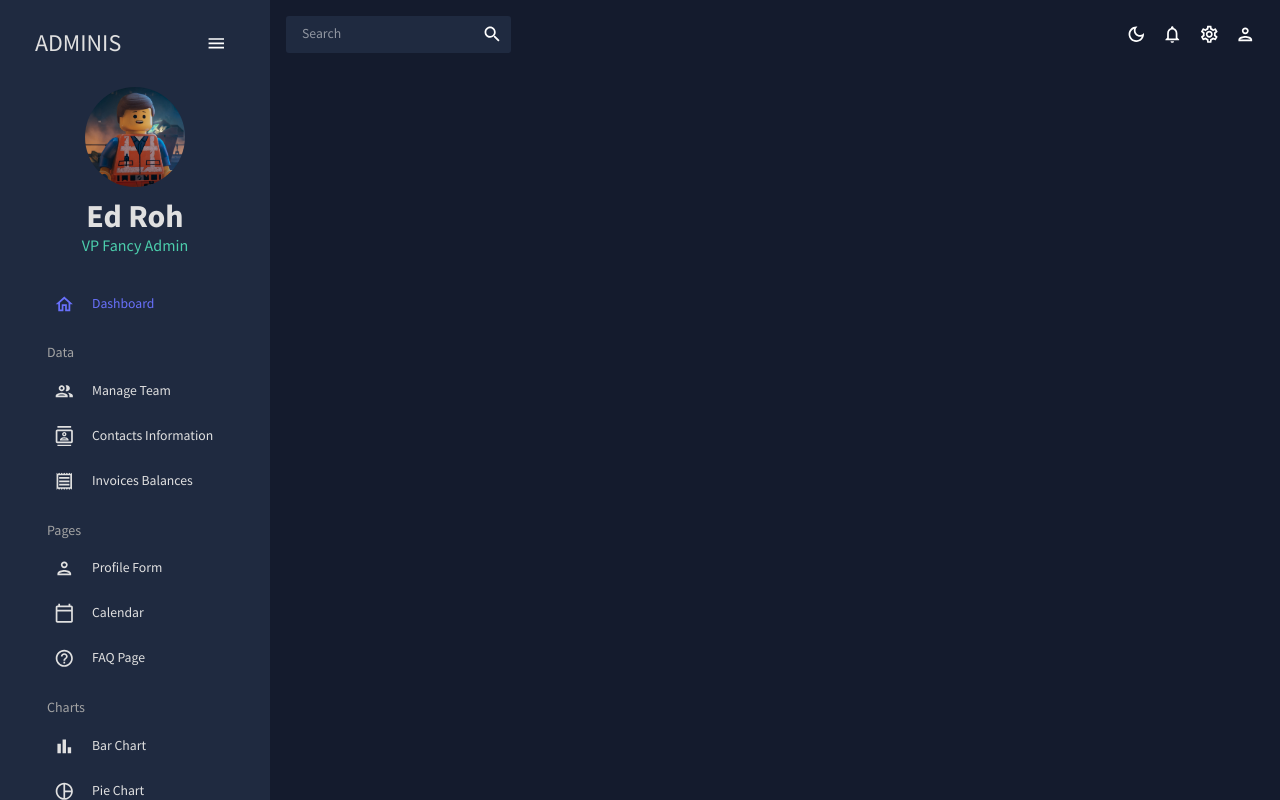
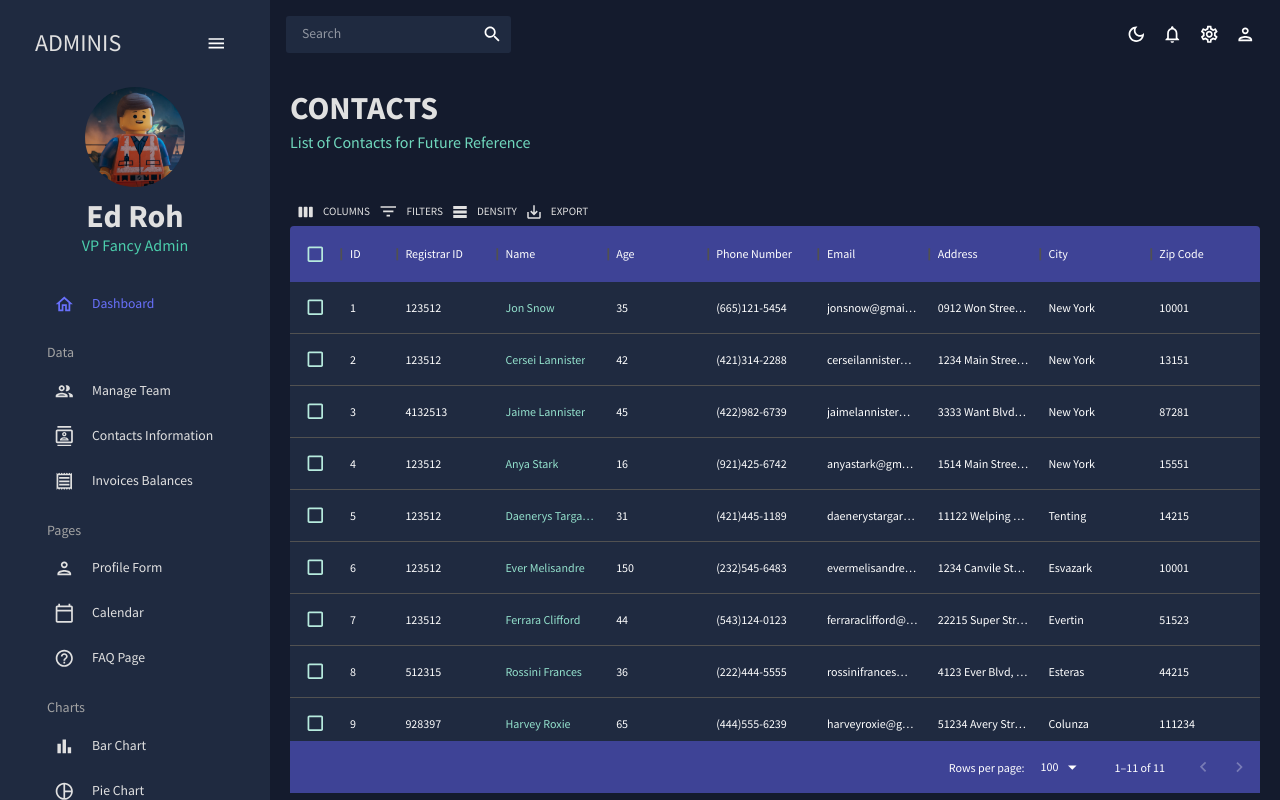
Before and after one commit to aaparcedo/dashboard, a React (Create React App) app: page /contacts in a window 1280 px wide. Built offline with nearby package versions, Linux system fonts and the light colour scheme; a web font is replaced by a local one.

Commit message:
Add Data Section

```diff
--- a/src/App.js
+++ b/src/App.js
@@ -4,9 +4,9 @@ import { Routes, Route } from "react-router-dom";
 import Topbar from "./scenes/global/Topbar";
 import Sidebar from "./scenes/global/Sidebar";
 import Dashboard from "./scenes/dashboard";
-// import Team from "./scenes/team";
-// import Invoices from "./scenes/invoices";
-// import Contacts from "./scenes/Contacts";
+import Team from "./scenes/team";
+import Invoices from "./scenes/invoices";
+import Contacts from "./scenes/Contacts";
 // import Bar from "./scenes/bar";
 // import Form from "./scenes/form";
 // import Line from "./scenes/line";
@@ -27,9 +27,9 @@ function App() {
             <Topbar />
             <Routes>
               <Route path="/" element={<Dashboard />} />
-              {/* <Route path="/team" element={<Team />} /> */}
-              {/* <Route path="/contacts" element={<Contacts />} /> */}
-              {/* <Route path="/invoices" element={<Invoices />} /> */}
+              <Route path="/team" element={<Team />} />
+              <Route path="/contacts" element={<Contacts />} />
+              <Route path="/invoices" element={<Invoices />} />
               {/* <Route path="/form" element={<Form />} /> */}
               {/* <Route path="/bar" element={<Bar />} /> */}
               {/* <Route path="/pie" element={<Pie />} /> */}
--- /dev/null
+++ b/src/scenes/Contacts/index.jsx
@@ -0,0 +1,104 @@
+import { Box } from "@mui/material";
+import { DataGrid, GridToolbar } from "@mui/x-data-grid";
+import { tokens } from "../../theme";
+import { mockDataContacts } from "../../data/mockData";
+import Header from "../../components/Header";
+import { useTheme } from "@mui/material";
+
+const Contacts = () => {
+  const theme = useTheme();
+  const colors = tokens(theme.palette.mode);
+
+  const columns = [
+    { field: "id", headerName: "ID", flex: 0.5 },
+    { field: "registrarId", headerName: "Registrar ID" },
+    {
+      field: "name",
+      headerName: "Name",
+      flex: 1,
+      cellClassName: "name-column--cell",
+    },
+    {
+      field: "age",
+      headerName: "Age",
+      type: "number",
+      headerAlign: "left",
+      align: "left",
+    },
+    {
+      field: "phone",
+      headerName: "Phone Number",
+      flex: 1,
+    },
+    {
+      field: "email",
+      headerName: "Email",
+      flex: 1,
+    },
+    {
+      field: "address",
+      headerName: "Address",
+      flex: 1,
+    },
+    {
+      field: "city",
+      headerName: "City",
+      flex: 1,
+    },
+    {
+      field: "zipCode",
+      headerName: "Zip Code",
+      flex: 1,
+    },
+  ];
+
+  return (
+    <Box m="20px">
+      <Header
+        title="CONTACTS"
+        subtitle="List of Contacts for Future Reference"
+      />
+      <Box
+        m="40px 0 0 0"
+        height="75vh"
+        sx={{
+          "& .MuiDataGrid-root": {
+            border: "none",
+          },
+          "& .MuiDataGrid-cell": {
+            borderBottom: "none",
+          },
+          "& .name-column--cell": {
+            color: colors.greenAccent[300],
+          },
+          "& .MuiDataGrid-columnHeaders": {
+            backgroundColor: colors.blueAccent[700],
+            borderBottom: "none",
+          },
+          "& .MuiDataGrid-virtualScroller": {
+            backgroundColor: colors.primary[400],
+          },
+          "& .MuiDataGrid-footerContainer": {
+            borderTop: "none",
+            backgroundColor: colors.blueAccent[700],
+          },
+          "& .MuiCheckbox-root": {
+            color: `${colors.greenAccent[200]} !important`,
+          },
+          "& .MuiDataGrid-toolbarContainer .MuiButton-text": {
+            color: `${colors.grey[100]} !important`,
+          },
+        }}
+      >
+        <DataGrid
+          checkboxSelection
+          rows={mockDataContacts}
+          columns={columns}
+          components={{ Toolbar: GridToolbar }}
+        />
+      </Box>
+    </Box>
+  );
+};
+
+export default Contacts;
--- /dev/null
+++ b/src/scenes/invoices/index.jsx
@@ -0,0 +1,93 @@
+import { Box, Typography } from "@mui/material";
+import { DataGrid } from "@mui/x-data-grid";
+import { tokens } from "../../theme";
+import { mockDataInvoices } from "../../data/mockData";
+import Header from "../../components/Header";
+import { useTheme } from "@mui/material";
+
+const Invoices = () => {
+  const theme = useTheme();
+  const colors = tokens(theme.palette.mode);
+
+  const columns = [
+    { field: "id", headerName: "ID", flex: 0.5 },
+    { field: "registrarId", headerName: "Registrar ID" },
+    {
+      field: "name",
+      headerName: "Name",
+      flex: 1,
+      cellClassName: "name-column--cell",
+    },
+    {
+      field: "phone",
+      headerName: "Phone Number",
+      flex: 1,
+    },
+    {
+      field: "email",
+      headerName: "Email",
+      flex: 1,
+    },
+    {
+        field: "cost",
+        headerName: "Cost",
+        flex: 1,
+        renderCell: (params) => (
+            <Typography color={colors.greenAccent[500]}>
+                ${params.row.cost}
+            </Typography>
+        )
+      },
+    {
+      field: "date",
+      headerName: "Date",
+      flex: 1,
+    },
+  ];
+
+  return (
+    <Box m="20px">
+      <Header
+        title="INVOICES"
+        subtitle="List of Invoice Balances"
+      />
+      <Box
+        m="40px 0 0 0"
+        height="75vh"
+        sx={{
+          "& .MuiDataGrid-root": {
+            border: "none",
+          },
+          "& .MuiDataGrid-cell": {
+            borderBottom: "none",
+          },
+          "& .name-column--cell": {
+            color: colors.greenAccent[300],
+          },
+          "& .MuiDataGrid-columnHeaders": {
+            backgroundColor: colors.blueAccent[700],
+            borderBottom: "none",
+          },
+          "& .MuiDataGrid-virtualScroller": {
+            backgroundColor: colors.primary[400],
+          },
+          "& .MuiDataGrid-footerContainer": {
+            borderTop: "none",
+            backgroundColor: colors.blueAccent[700],
+          },
+          "& .MuiCheckbox-root": {
+            color: `${colors.greenAccent[200]} !important`,
+          },
+        }}
+      >
+        <DataGrid
+          checkboxSelection
+          rows={mockDataInvoices}
+          columns={columns}
+        />
+      </Box>
+    </Box>
+  );
+};
+
+export default Invoices;
--- /dev/null
+++ b/src/scenes/team/index.jsx
@@ -0,0 +1,112 @@
+import { Box, Typography, useTheme } from "@mui/material";
+import { DataGrid, GridToolbar } from "@mui/x-data-grid";
+import { tokens } from "../../theme";
+import { mockDataTeam } from "../../data/mockData";
+import AdminPanelSettingsOutlinedIcon from "@mui/icons-material/AdminPanelSettingsOutlined";
+import LockOpenOutlinedIcon from "@mui/icons-material/LockOpenOutlined";
+import SecurityOutlinedIcon from "@mui/icons-material/SecurityOutlined";
+import Header from "../../components/Header";
+
+const Team = () => {
+  const theme = useTheme();
+  const colors = tokens(theme.palette.mode);
+  const columns = [
+    { field: "id", headerName: "ID" },
+    {
+      field: "name",
+      headerName: "Name",
+      flex: 1,
+      cellClassName: "name-column--cell",
+    },
+    {
+      field: "age",
+      headerName: "Age",
+      type: "number",
+      headerAlign: "left",
+      align: "left",
+    },
+    {
+      field: "phone",
+      headerName: "Phone Number",
+      flex: 1,
+    },
+    {
+      field: "email",
+      headerName: "Email",
+      flex: 1,
+    },
+    {
+      field: "accessLevel",
+      headerName: "Access Level",
+      flex: 1,
+      renderCell: ({ row: { access } }) => {
+        return (
+          <Box
+            width="60%"
+            m="0 auto"
+            p="5px"
+            display="flex"
+            justifyContent="center"
+            backgroundColor={
+              access === "admin"
+                ? colors.greenAccent[600]
+                : access === "manager"
+                ? colors.greenAccent[700]
+                : colors.greenAccent[700]
+            }
+            borderRadius="4px"
+          >
+            {access === "admin" && <AdminPanelSettingsOutlinedIcon />}
+            {access === "manager" && <SecurityOutlinedIcon />}
+            {access === "user" && <LockOpenOutlinedIcon />}
+            <Typography color={colors.grey[100]} sx={{ ml: "5px" }}>
+              {access}
+            </Typography>
+          </Box>
+        );
+      },
+    },
+  ];
+
+  return (
+    <Box m="20px">
+      <Header title="TEAM" subtitle="Managing the Team Members" />
+      <Box
+        m="40px 0 0 0"
+        height="75vh"
+        sx={{
+          "& .MuiDataGrid-root": {
+            border: "none",
+          },
+          "& .MuiDataGrid-cell": {
+            borderBottom: "none",
+          },
+          "& .name-column--cell": {
+            color: colors.greenAccent[300],
+          },
+          "& .MuiDataGrid-columnHeaders": {
+            backgroundColor: colors.blueAccent[700],
+            borderBottom: "none",
+          },
+          "& .MuiDataGrid-virtualScroller": {
+            backgroundColor: colors.primary[400],
+          },
+          "& .MuiDataGrid-footerContainer": {
+            borderTop: "none",
+            backgroundColor: colors.blueAccent[700],
+          },
+          "& .MuiCheckbox-root": {
+            color: `${colors.greenAccent[200]} !important`,
+          },
+        }}
+      >
+        <DataGrid checkboxSelection
+        rows={mockDataTeam}
+        columns={columns}
+        components={{ Toolbar: GridToolbar }} />
+      </Box>
+    </Box>
+  );
+};
+
+export default Team;
```
